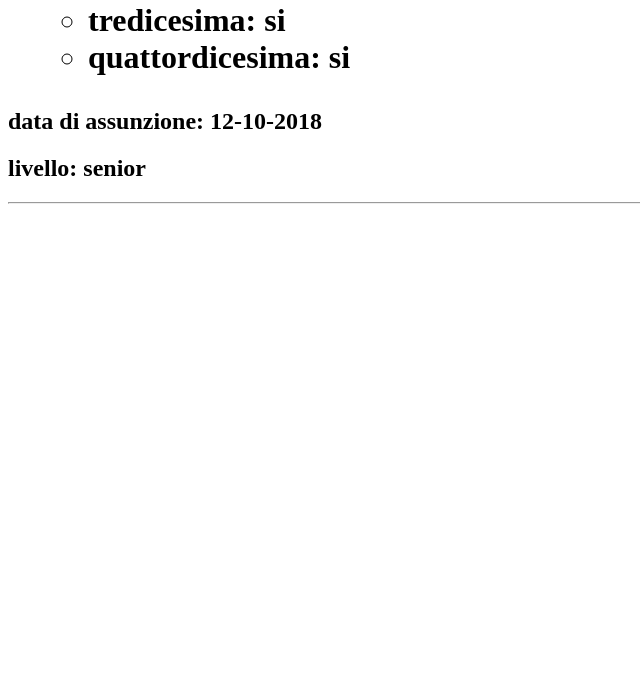
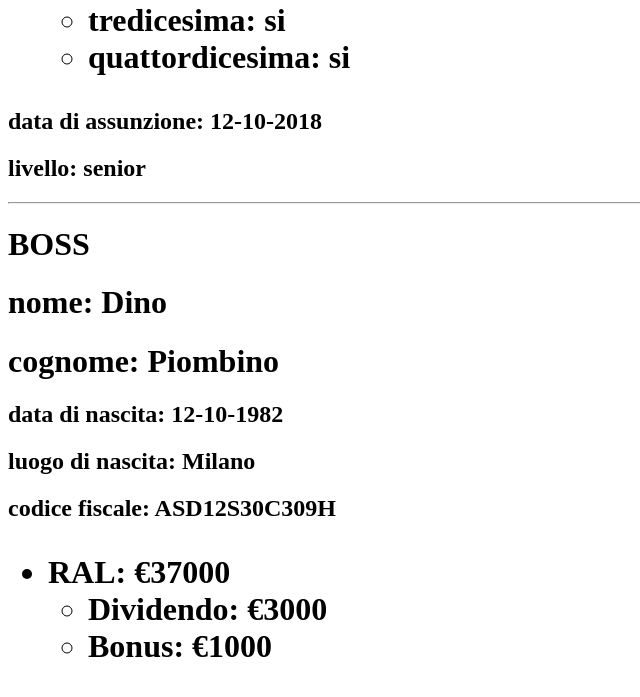
Before and after one commit to scarpi2001/php-oop-3, a PHP site: page / in a window 1280 px wide. Shown: the part 1555-2252 px from the top of the page, without its empty margins (0-640 px from the left). Before the commit the page ends 1759 px from the top, so only its background shows below. Run offline with PHP 8.4, Linux system fonts and the light colour scheme.

Commit message:
definita classe Capo istanziato un oggetto $boss e stampato in index.php

```diff
--- a/db.php
+++ b/db.php
@@ -11,3 +11,5 @@ $employees = [
     new Employee("Mario", "Verdi", "10-12-1995", "Torino", "GRS12S29C309B", $wages[1], "10-12-2021", "junior"),
     new Employee("Davide", "Bianchi", "29-10-2000", "Milano", "AAA11I10D305D", $wages[2], "12-10-2018", "senior")
 ];
+
+$boss = new Boss("Dino", "Piombino", "12-10-1982", "Milano", "ASD12S30C309H", 3000, 1000);
--- a/index.php
+++ b/index.php
@@ -17,6 +17,7 @@
 </head>
 
 <body>
+    <!-- stampa impiegati -->
     <h1>IMPIEGATI</h1>
     <?php
     foreach ($employees as $employee) {
@@ -24,8 +25,13 @@
         echo $employee->getHtml()
             . "<hr>";
 
+    }
+    ?>
 
-    }
+    <!-- stampa boss -->
+    <h1>BOSS</h1>
+    <?php
+    echo $boss->getHtml();
     ?>
 </body>
 
--- a/models/boss.php
+++ b/models/boss.php
@@ -0,0 +1,50 @@
+<?php
+
+class Boss extends Person
+{
+
+    private $dividend;
+    private $bonus;
+
+    public function __construct($name, $surname, $birthDate, $birthPlace, $fc, $dividend, $bonus)
+    {
+        parent::__construct($name, $surname, $birthDate, $birthPlace, $fc);
+        $this->setDiv($dividend);
+        $this->setBonus($bonus);
+
+    }
+
+    public function setDiv($dividend)
+    {
+        $this->dividend = $dividend;
+    }
+
+    public function getDiv()
+    {
+        return $this->dividend;
+    }
+
+    public function setBonus($bonus)
+    {
+        $this->bonus = $bonus;
+    }
+
+    public function getBonus()
+    {
+        return $this->bonus;
+    }
+
+    public function getAnnual()
+    {
+        return $this->dividend * 12 + $this->bonus;
+    }
+    public function getHtml()
+    {
+        return parent::getHtml()
+            . "<h1> <ul> <li> RAL: €" . $this->getAnnual() . "</li>"
+            . "<ul> <li> Dividendo: €" . $this->getDiv() . "</li>"
+            . "<li> Bonus: €" . $this->getBonus() . "</li> </ul> </h1>";
+
+    }
+
+}
```
